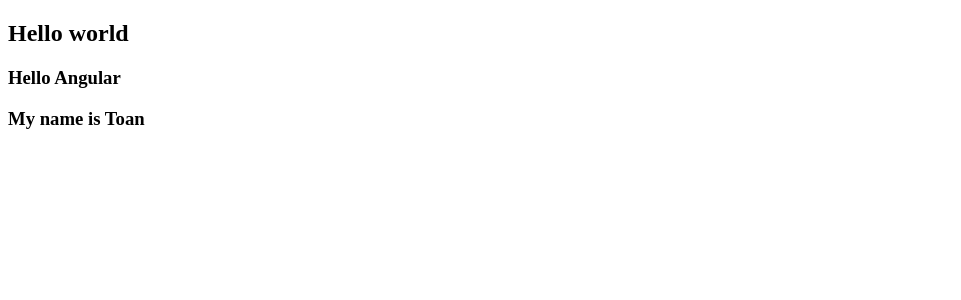
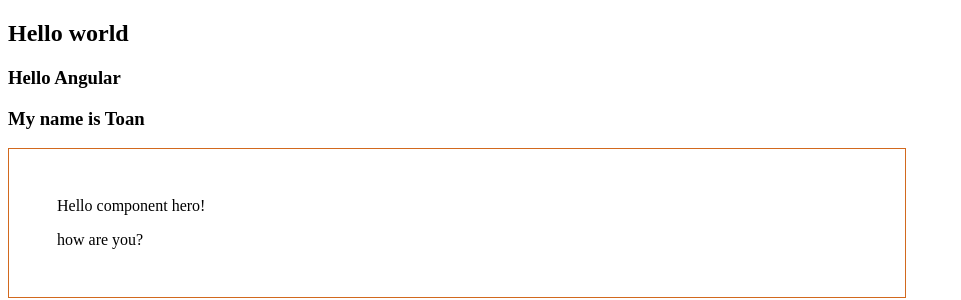
Before and after one commit to nhattoan009/Angular2021, an Angular app: page / in a window 1280 px wide. Shown: the top 300 px of the page, without its empty margins (0-961 px from the left). Built offline with nearby package versions, Linux system fonts and the light colour scheme.

Commit message:
component

```diff
--- a/src/app/app.component.html
+++ b/src/app/app.component.html
@@ -1,3 +1,5 @@
 <h2>Hello world</h2>
 <h3>Hello Angular</h3>
 <h3>My name is Toan</h3>
+
+<app-hero></app-hero>
--- a/src/app/app.module.ts
+++ b/src/app/app.module.ts
@@ -3,10 +3,12 @@ import { BrowserModule } from '@angular/platform-browser';
 
 import { AppRoutingModule } from './app-routing.module';
 import { AppComponent } from './app.component';
+import { HeroComponent } from './hero/hero.component';
 
 @NgModule({
   declarations: [
-    AppComponent
+    AppComponent,
+    HeroComponent
   ],
   imports: [
     BrowserModule,
--- /dev/null
+++ b/src/app/hero/hero.component.html
@@ -0,0 +1,4 @@
+<div class="text">
+    <p>Hello component hero!</p>
+    <p>how are you?</p>
+</div>
--- /dev/null
+++ b/src/app/hero/hero.component.scss
@@ -0,0 +1,5 @@
+.text{
+    border: 1px solid chocolate;
+    width: 50rem;
+    padding: 2rem 3rem;
+}
--- /dev/null
+++ b/src/app/hero/hero.component.ts
@@ -0,0 +1,15 @@
+import { Component, OnInit } from '@angular/core';
+
+@Component({
+  selector: 'app-hero',
+  templateUrl: './hero.component.html',
+  styleUrls: ['./hero.component.scss']
+})
+export class HeroComponent implements OnInit {
+
+  constructor() { }
+
+  ngOnInit(): void {
+  }
+
+}
```
Also changed, not shown: 1 other file (tests, documents, lock files or other folders).
